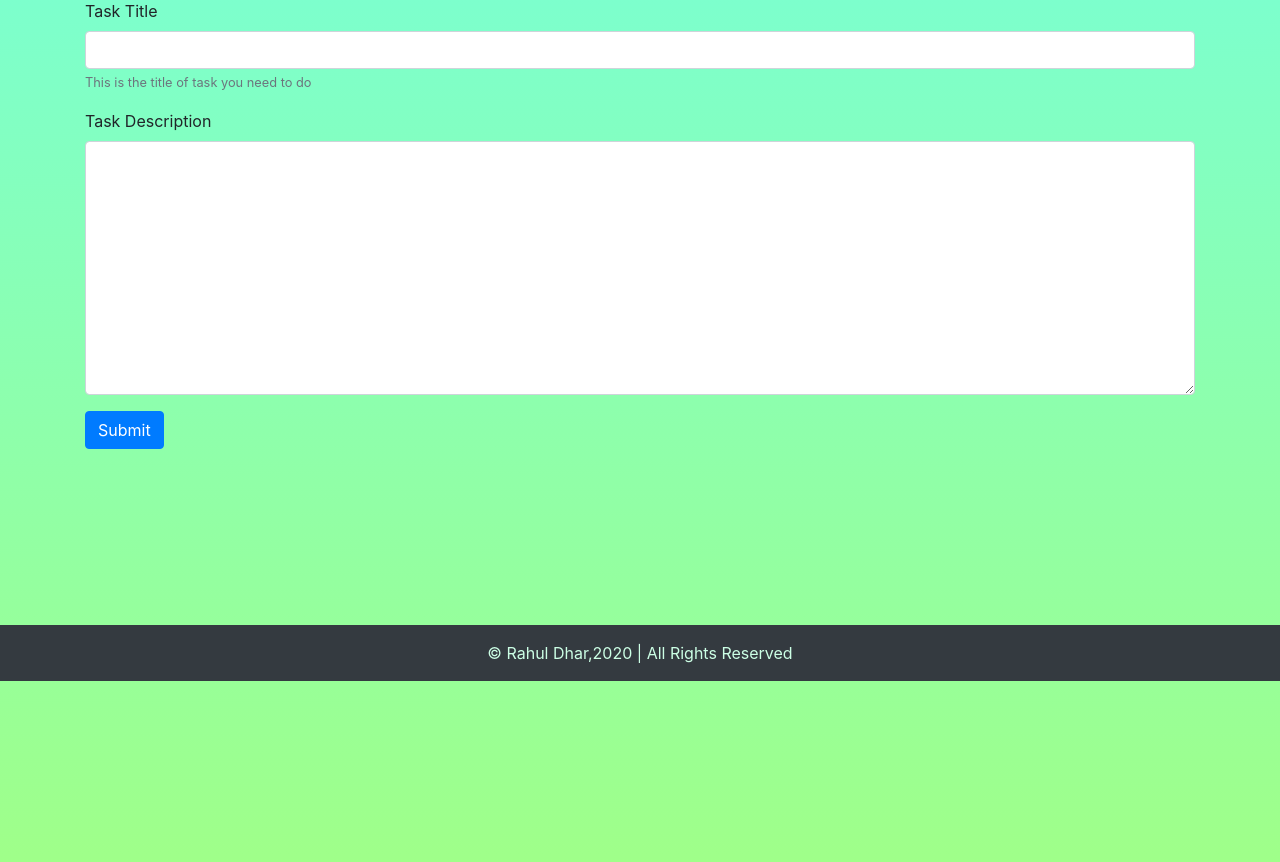
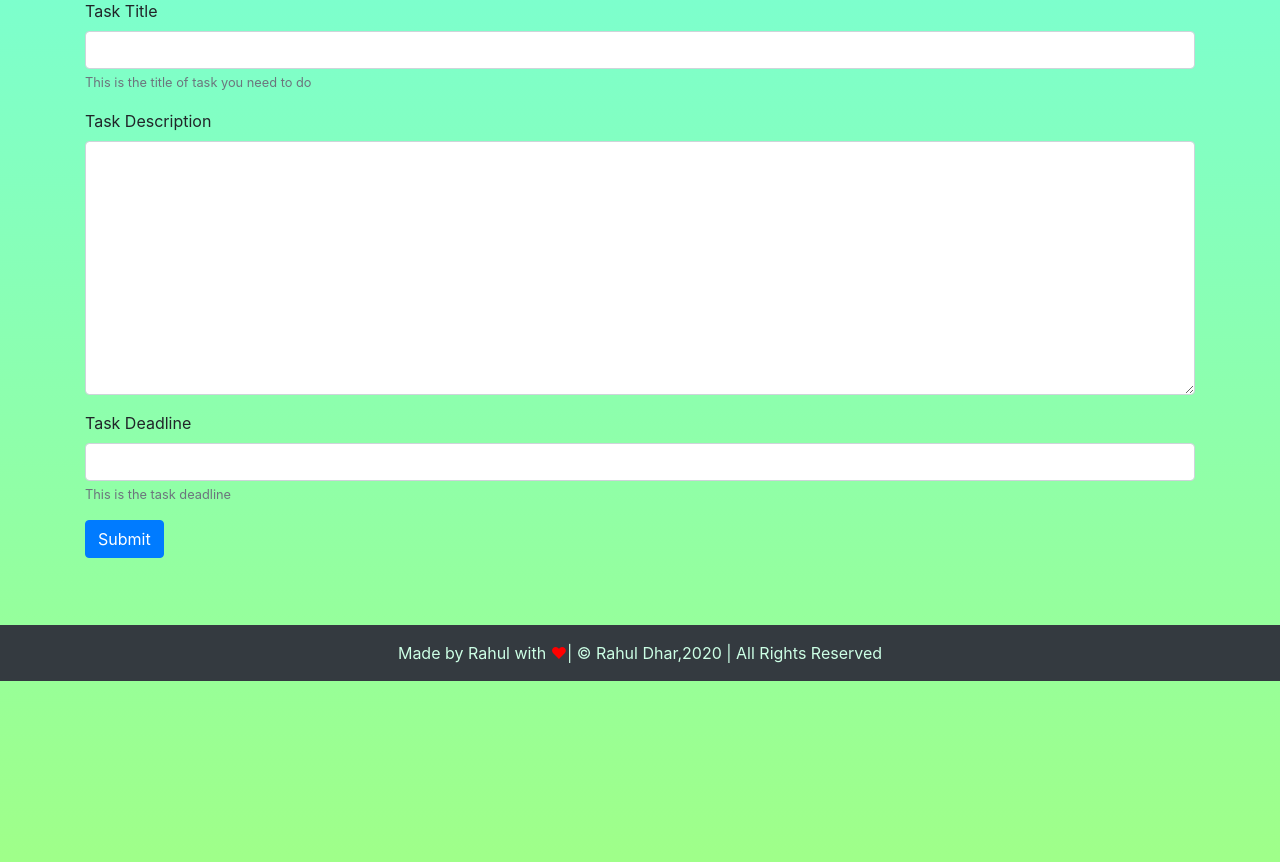
Before and after one commit to mysteriousCoder9991/To-Do-List-Rahul, a Django app: page / in a window 1280 px wide. Shown: the part 119-981 px from the top of the page. Run offline with Django 3.2, Linux system fonts and the light colour scheme; some libraries are stand-ins or nearby versions.

Commit message:
Add files via upload

```diff
--- a/templates/index.html
+++ b/templates/index.html
@@ -36,13 +36,13 @@
             <button class="btn btn-outline-success my-2 my-sm-0" type="submit">Search</button>
           </form>-->
          <marquee behavior="scroll" bgcolor="#808080" loop="-1" width="30%"><i><font color="white">
-         <strong>Current Date and Time is <span id="time">{% now "jS F Y H:i" %}</span></strong>  </font></i></marquee>
+         <strong>Server Date and Time is <span id="time">{% now "jS F Y H:i" %}</span></strong>  </font></i></marquee>
 
         </div>
       </nav>
     {% if success %}
      <div class="alert alert-success alert-dismissible fade show" role="alert">
-  <strong>Rahul Says</strong> task saved: successfully
+  <strong>Rahul Says</strong> task saved: successfully <a href='/tasks'>Click to view now </a>
   <button type="button" class="close" data-dismiss="alert" aria-label="Close">
     <span aria-hidden="true">&times;</span>
   </button>
@@ -61,11 +61,16 @@
               <label for="desc">Task Description</label>
               <textarea  class="form-control" name="desc" id="desc" col="30" rows="10" Required></textarea>
             </div>
+            <div class="form-group">
+              <label for="dead">Task Deadline</label>
+              <input type="text" class="form-control" id="dead" aria-describedby="dead" name="dead" Required>
+              <small id="title" class="form-text text-muted">This is the task deadline</small>
+            </div>
             <button type="submit" class="btn btn-primary">Submit</button>
           </form>
       </div>
      <footer class="py-3 bg-dark text-light fixed-bottom">
-        <p class="text-center my-0"><font color="#CCFFE5">© Rahul Dhar,2020 | All Rights Reserved</font></p>
+        <p class="text-center my-0"><font color="#CCFFE5">Made by Rahul with <font color="red">♥</font>| © Rahul Dhar,2020 | All Rights Reserved</font></p>
     </footer>
 
     <!-- Optional JavaScript -->
--- a/templates/tasks.html
+++ b/templates/tasks.html
@@ -32,7 +32,7 @@
 
           </ul>
           <marquee behavior="scroll" bgcolor="#808080" loop="-1" width="30%"><i><font color="red">
-         <strong>Current Date and Time is <span id="time">{% now "jS F Y H:i" %}</span></strong>  </font></i></marquee>
+         <strong>Server Date and Time is <span id="time">{% now "jS F Y H:i" %}</span></strong>  </font></i></marquee>
         </div>
       </nav>
       <div class="container my-3">
@@ -44,6 +44,7 @@
                 <th scope="col">Task Title</th>
                 <th scope="col">Task Description</th>
                 <th scope="col">Task Saved Time</th>
+                <th scope="col">Task Deadline</th>
               </tr>
             </thead>
             <tbody>
@@ -53,13 +54,14 @@
                 <td>{{task.taskTitle}}</td>
                 <td>{{task.taskDesc}}</td>
                 <td>{{task.time}}</td>
+                <td>{{task.dead}}
               </tr>
               {% endfor %}
             </tbody>
           </table>
       </div>
       <footer class="py-3 bg-dark text-light fixed-bottom">
-        <p class="text-center my-0"> <font color="#FB2666">© Rahul Dhar,2020 | All Rights Reserved</font></p>
+        <p class="text-center my-0"> <font color="#FB2666">Made by Rahul with <font color="red">♥</font>|© Rahul Dhar,2020 | All Rights Reserved</font></p>
     </footer>
 
     <!-- Optional JavaScript -->
```
